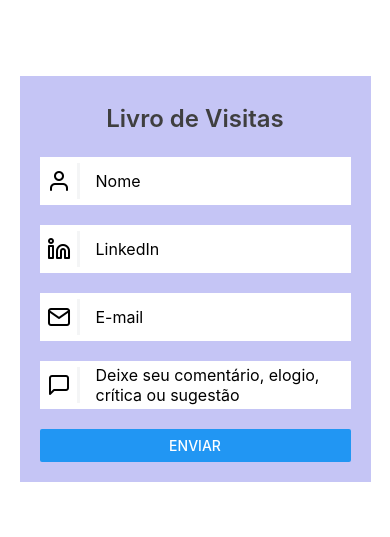
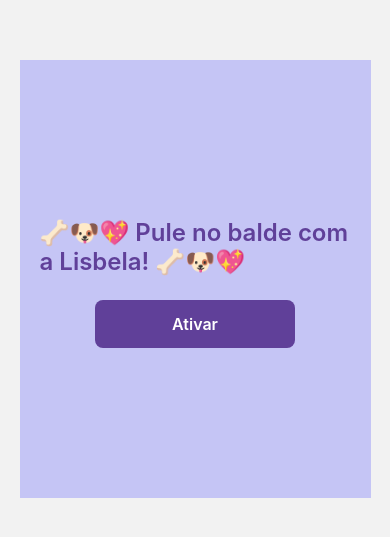
Before and after one commit to tauamendonca/challenge_form, a React Native app: screen / in a window 390 px wide. Shown: the part 143-680 px from the top of the page. Built offline with nearby package versions, Linux system fonts and the light colour scheme.

Commit message:
Navigation base done

```diff
--- a/App.tsx
+++ b/App.tsx
@@ -1,9 +1,7 @@
-import Home from "./src/screens/home";
-import { GuestForm } from "./src/screens/form";
+import { Routes } from './src/routes';
 
 export default function App() {
   return (
-      // <Home />
-      <GuestForm />
+    <Routes />
   );
 }
--- a/package.json
+++ b/package.json
@@ -10,11 +10,15 @@
   },
   "dependencies": {
     "@expo/vector-icons": "^15.0.2",
+    "@react-navigation/native": "^7.1.17",
+    "@react-navigation/native-stack": "^7.3.26",
     "expo": "~54.0.7",
     "expo-status-bar": "~3.0.8",
     "react": "19.1.0",
     "react-hook-form": "^7.62.0",
-    "react-native": "0.81.4"
+    "react-native": "0.81.4",
+    "react-native-screens": "~4.16.0",
+    "react-native-safe-area-context": "~5.6.0"
   },
   "devDependencies": {
     "@types/react": "~19.1.0",
--- /dev/null
+++ b/src/components/button/index.tsx
@@ -0,0 +1,15 @@
+import React, {useState} from 'react';
+import {Text, TouchableOpacityProps, TouchableOpacity } from 'react-native';
+import { styles } from './styles';
+
+type Props = TouchableOpacityProps & {
+    text: String;
+}
+
+export function PressableButton({text, ...other}: Props) {
+  return (
+        <TouchableOpacity style={styles.button} {...other}>
+          <Text style={styles.buttonText}>{text}</Text>
+        </TouchableOpacity>
+  );
+}
--- a/src/components/button/Style.tsx
+++ b/src/components/button/styles.tsx
@@ -3,17 +3,16 @@ import {StyleSheet} from 'react-native';
 
 export const styles = StyleSheet.create({
   button: {
-    width:'80%',
-    flexDirection:'column',
-    backgroundColor: '#dfdfdf',
+    width: 200,
+    backgroundColor: '#604099',
     height: 48,
-    borderRadius: 12,
+    borderRadius: 8,
     justifyContent: 'center',
     alignItems: 'center',
   },
   buttonText: {
     fontSize: 16,
     fontWeight: 600,
-    color: '#000000',
+    color: '#ffffff',
   },
 });
--- /dev/null
+++ b/src/routes/app.routes.tsx
@@ -0,0 +1,13 @@
+import Home from "../screens/home";
+import GuestForm from "../screens/form";
+import { createNativeStackNavigator } from '@react-navigation/native-stack'
+
+const {Navigator, Screen } = createNativeStackNavigator();
+
+export default function AppRoutes() {
+    return (
+    <Navigator screenOptions={{headerShown: false} }>
+        <Screen name="home" component={Home} />
+        <Screen name="form" component={GuestForm} />
+    </Navigator>
+)}
--- /dev/null
+++ b/src/routes/index.tsx
@@ -0,0 +1,9 @@
+import { NavigationContainer } from "@react-navigation/native";
+import AppRoutes from './app.routes'
+
+export function Routes(){
+    return (
+    <NavigationContainer>
+        <AppRoutes />
+    </NavigationContainer>
+)}
--- a/src/screens/form/index.tsx
+++ b/src/screens/form/index.tsx
@@ -3,8 +3,13 @@ import { styles } from './styles';
 import { Input } from '../../components/Input';
 import { useForm } from 'react-hook-form';
 import { useRef } from 'react';
+import { PressableButton } from '../../components/button';
 
-export function GuestForm() {
+function handleSubmit() {
+    console.log('Dados enviados');
+}
+
+export default function GuestForm() {
     const { control } = useForm();
 
     const lnkRef = useRef<TextInput>(null);
@@ -68,7 +73,7 @@ export function GuestForm() {
                 }}
             />
 
-            <Button title='Enviar'/>
+            <PressableButton text='Enviar' onPress={() => handleSubmit()}/>
         </View>
         </KeyboardAvoidingView>
     )
--- a/src/screens/form/styles.ts
+++ b/src/screens/form/styles.ts
@@ -5,6 +5,7 @@ export const styles = StyleSheet.create({
     width: '90%',
     flexDirection: 'column',
     alignSelf: 'center',
+    alignItems: 'center',
     backgroundColor: '#c5c5f5',
     elevation: 1,
     justifyContent: 'center',
@@ -13,7 +14,7 @@ export const styles = StyleSheet.create({
   },
   title: {
     fontSize: 24,
-    color: '#3f3f3f',
+    color: '#604099',
     fontWeight: 600,
     marginBottom: 24,
     alignSelf: 'center',
--- a/src/screens/home/index.tsx
+++ b/src/screens/home/index.tsx
@@ -1,10 +1,21 @@
-import { StatusBar } from 'expo-status-bar';
 import { Text, View } from 'react-native';
 import { styles } from './styles';
+import { PressableButton } from '../../components/button';
+
+function handleNavigation() {
+    console.log('Navegou');
+}
 
 export default function Home() {
-    return (<View style={styles.container}>
-      <Text>UAI!</Text>
-      <StatusBar style="auto" />
-    </View>
-)}
+    return (
+       <View style={styles.background}>
+        <View style={styles.container}>
+            <Text style={styles.title}>
+               🦴🐶💖 Pule no balde com a Lisbela! 🦴🐶💖
+            </Text>
+
+            <PressableButton text='Ativar' onPress={() => {}}/>
+        </View>
+      </View>
+    )
+}
--- a/src/screens/home/styles.ts
+++ b/src/screens/home/styles.ts
@@ -2,9 +2,27 @@ import { StyleSheet } from 'react-native';
 
 export const styles = StyleSheet.create({
   container: {
+    width: '90%',
+    height: '52%',
+    flexDirection: 'column',
+    alignSelf: 'center',
+    alignItems: 'center',
+    backgroundColor: '#c5c5f5',
+    elevation: 1,
+    justifyContent: 'center',
+    paddingTop: 28,
+    padding: 20,
+  },
+  title: {
+    fontSize: 24,
+    color: '#604099',
+    fontWeight: 600,
+    marginBottom: 24,
+    alignSelf: 'center',
+  },
+  background: {
     flex: 1,
-    backgroundColor: '#428572',
+    justifyContent: 'center',
     alignItems: 'center',
-    justifyContent: 'center',
-  },
+  }
 });
```
Also changed, not shown: src/components/button/Button.tsx (deleted, +0 -15 lines), 1 other file (tests, documents, lock files or other folders).
